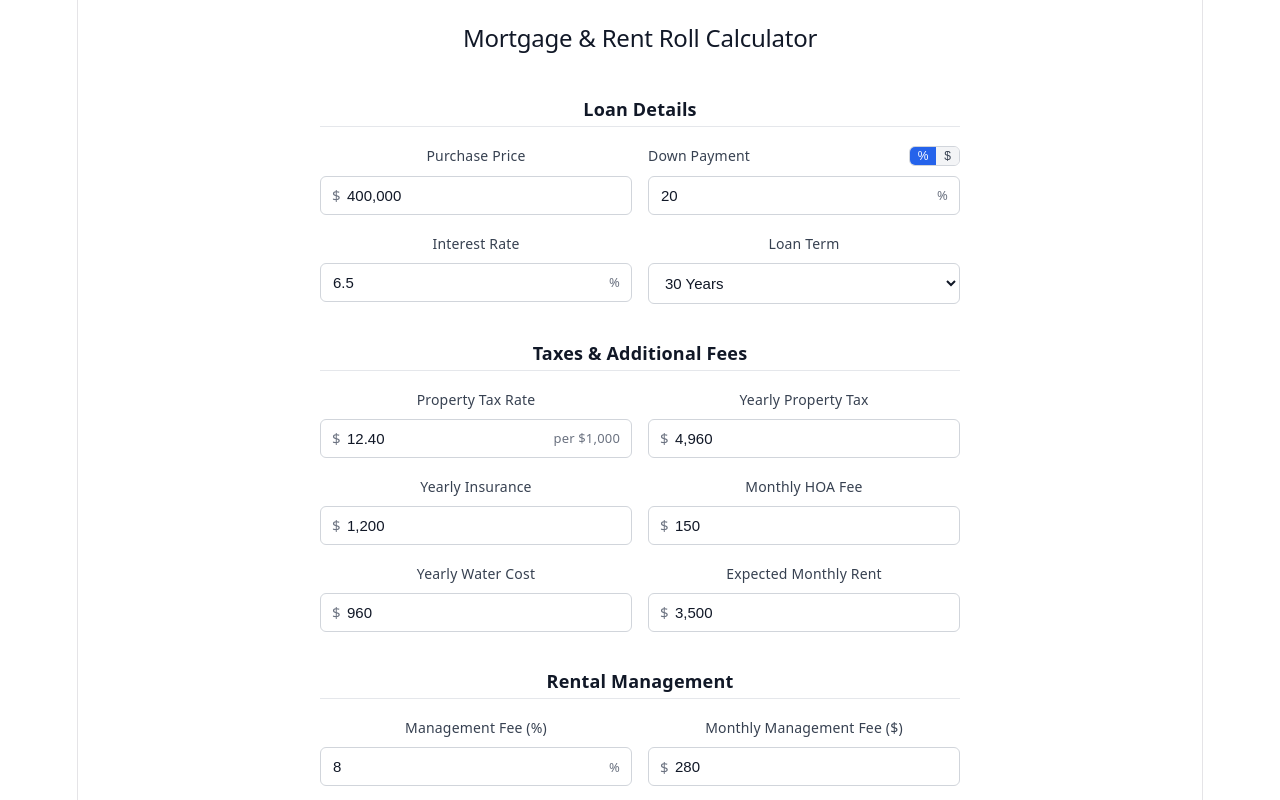
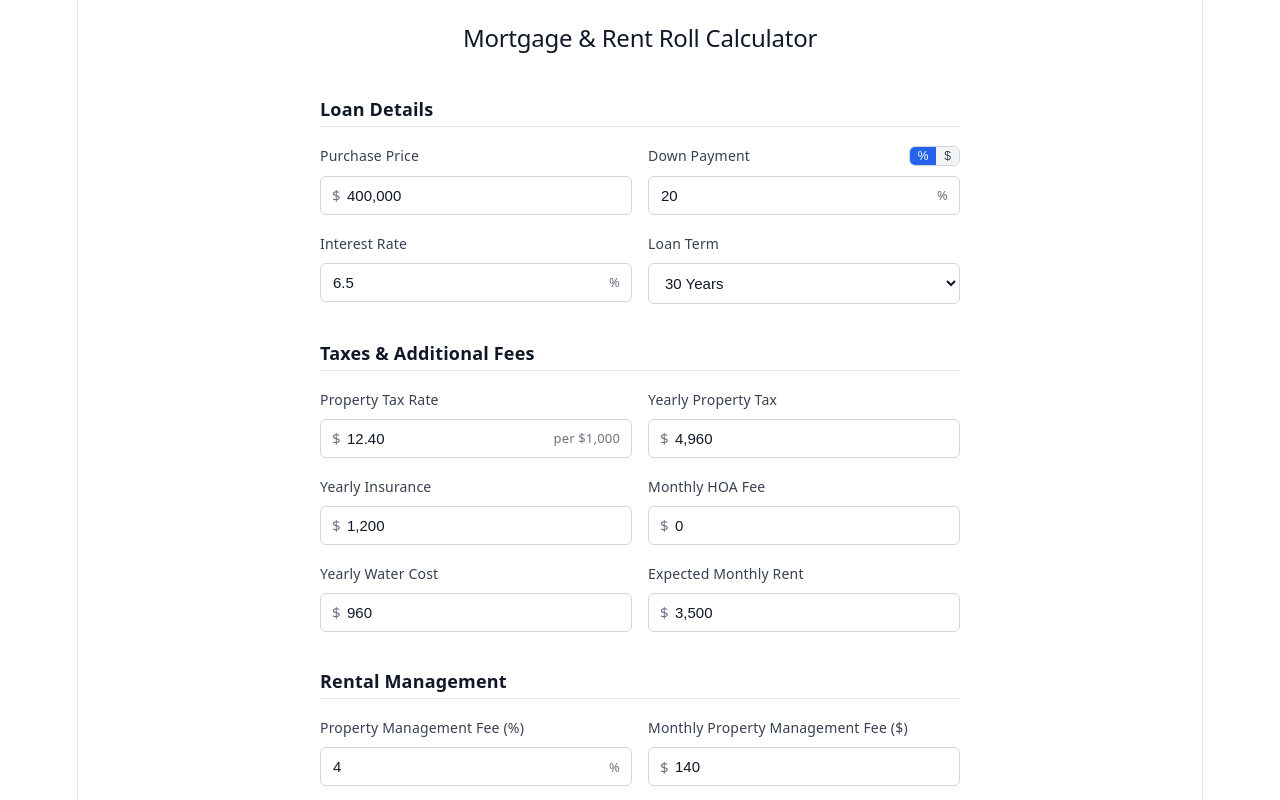
Before and after one commit to bdle/mortgage-calculator, a React (Vite) app: page / in a window 1280 px wide. Shown: the top 800 px of the page. Built offline with nearby package versions, Linux system fonts and the light colour scheme.

Commit message:
improve behaviors on fields further

```diff
--- a/src/App.jsx
+++ b/src/App.jsx
@@ -1,6 +1,6 @@
 import React, { useState, useMemo } from 'react';
 
-// Helper to format numbers with US locale comma separators (e.g., 400000 -> "400,000")
+// Helper to format numbers with US locale comma separators (e.g., 400000 -> "400,000") [cite: 61, 75]
 const formatUSNumber = (val) => {
   if (val === '' || val === undefined || isNaN(val)) return '';
   const parts = val.toString().split('.');
@@ -8,7 +8,7 @@ const formatUSNumber = (val) => {
   return parts.join('.');
 };
 
-// Helper to strip non-digit characters (except decimal) before updating state
+// Helper to strip non-digit characters (except decimal) before updating state [cite: 41]
 const parseUSNumber = (val) => {
   if (val === '') return '';
   const clean = val.replace(/,/g, '');
@@ -17,7 +17,7 @@ const parseUSNumber = (val) => {
 };
 
 export default function MortgageCalculator() {
-  // Core Loan Inputs
+  // Core Loan Inputs [cite: 1, 2]
   const [purchasePrice, setPurchasePrice] = useState('400,000');
   const [downPaymentType, setDownPaymentType] = useState('percent');
   const [downPaymentPercent, setDownPaymentPercent] = useState('20');
@@ -25,21 +25,26 @@ export default function MortgageCalculator() {
   const [interestRate, setInterestRate] = useState('6.5');
   const [loanTermYears, setLoanTermYears] = useState(30);
 
-  // Property Tax Rate ($ per $1,000)
+  // Property Tax Rate ($ per $1,000) [cite: 22, 24, 38, 76]
   const [taxRatePerThousand, setTaxRatePerThousand] = useState('12.40');
 
-  // Additional Monthly & Yearly Expenses
+  // Additional Monthly & Yearly Expenses [cite: 1, 55, 78]
   const [yearlyPropertyTax, setYearlyPropertyTax] = useState('4,960');
   const [yearlyInsurance, setYearlyInsurance] = useState('1,200');
-  const [hoaFee, setHoaFee] = useState('150');
+  const [hoaFee, setHoaFee] = useState('0');
   const [yearlyWaterCost, setYearlyWaterCost] = useState('960');
 
-  // Rental Income & Management Fee (%)
+  // Rental Income & Management Fee (%) [cite: 45, 51, 77]
   const [monthlyRent, setMonthlyRent] = useState('3,500');
-  const [propertyManagementRate, setPropertyManagementRate] = useState('8');
-  const [propertyManagementFee, setPropertyManagementFee] = useState('280');
+  const [propertyManagementRate, setPropertyManagementRate] = useState('4');
+  const [propertyManagementFee, setPropertyManagementFee] = useState('140');
 
-  // Purchase Price Change Handler
+  // Helper to handle auto-selecting input text on click/focus
+  const handleInputFocus = (e) => {
+    e.target.select();
+  };
+
+  // Purchase Price Change Handler [cite: 23, 25, 39, 40]
   const handlePriceChange = (e) => {
     const rawVal = parseUSNumber(e.target.value);
     if (rawVal === '') {
@@ -65,7 +70,7 @@ export default function MortgageCalculator() {
     }
   };
 
-  // Tax Rate Change Handler
+  // Tax Rate Change Handler [cite: 24, 25, 39, 40]
   const handleTaxRateChange = (e) => {
     const rawVal = e.target.value;
     if (rawVal === '') {
@@ -81,7 +86,7 @@ export default function MortgageCalculator() {
     setYearlyPropertyTax(formatUSNumber(calculatedTax.toFixed(2)));
   };
 
-  // Down Payment Handlers
+  // Down Payment Handlers [cite: 2]
   const handlePercentChange = (e) => {
     const rawVal = e.target.value;
     if (rawVal === '') {
@@ -112,7 +117,7 @@ export default function MortgageCalculator() {
     setDownPaymentPercent(price > 0 ? ((amt / price) * 100).toFixed(2) : '0');
   };
 
-  // Monthly Rent Change Handler
+  // Monthly Rent Change Handler [cite: 45, 51, 52, 54]
   const handleRentChange = (e) => {
     const rawVal = parseUSNumber(e.target.value);
     if (rawVal === '') {
@@ -129,7 +134,7 @@ export default function MortgageCalculator() {
     setPropertyManagementFee(formatUSNumber(calculatedFee.toFixed(2)));
   };
 
-  // Property Management Rate (%) Handler
+  // Property Management Rate (%) Handler [cite: 51, 52, 54]
   const handleManagementRateChange = (e) => {
     const rawVal = e.target.value;
     if (rawVal === '') {
@@ -146,7 +151,7 @@ export default function MortgageCalculator() {
     setPropertyManagementFee(formatUSNumber(calculatedFee.toFixed(2)));
   };
 
-  // Manual Property Management Fee ($) override handler
+  // Manual Property Management Fee ($) override handler [cite: 51, 52]
   const handleManagementFeeChange = (e) => {
     const rawVal = parseUSNumber(e.target.value);
     if (rawVal === '') {
@@ -163,7 +168,7 @@ export default function MortgageCalculator() {
     setPropertyManagementRate(calculatedRate.toFixed(2));
   };
 
-  // Calculations Memo
+  // Calculations Memo [cite: 2, 28, 42, 46, 56]
   const calculations = useMemo(() => {
     const price = purchasePrice === '' ? 0 : Number(parseUSNumber(purchasePrice));
     const pct = downPaymentPercent === '' ? 0 : Number(parseUSNumber(downPaymentPercent));
@@ -175,7 +180,7 @@ export default function MortgageCalculator() {
     const ins = yearlyInsurance === '' ? 0 : Number(parseUSNumber(yearlyInsurance));
     const hoa = hoaFee === '' ? 0 : Number(parseUSNumber(hoaFee));
 
-    // Convert Yearly Water Cost into Monthly Expense
+    // Convert Yearly Water Cost into Monthly Expense [cite: 56, 78]
     const yearlyWater = yearlyWaterCost === '' ? 0 : Number(parseUSNumber(yearlyWaterCost));
     const monthlyWater = yearlyWater / 12;
 
@@ -239,7 +244,7 @@ export default function MortgageCalculator() {
       <div style={styles.mainLayout}>
         {/* Input Form Section */}
         <div style={styles.formContainer}>
-          {/* LOAN DETAILS SECTION */}
+          {/* LOAN DETAILS SECTION [cite: 1, 2, 73] */}
           <h3 style={styles.sectionHeader}>Loan Details</h3>
           <div style={styles.twoColumnGrid}>
             <label style={styles.label}>
@@ -251,6 +256,7 @@ export default function MortgageCalculator() {
                   style={styles.inputWithPrefix}
                   value={purchasePrice}
                   onChange={handlePriceChange}
+                  onFocus={handleInputFocus}
                 />
               </div>
             </label>
@@ -283,6 +289,7 @@ export default function MortgageCalculator() {
                     style={styles.inputWithSuffix}
                     value={downPaymentPercent}
                     onChange={handlePercentChange}
+                    onFocus={handleInputFocus}
                   />
                   <span style={styles.suffix}>%</span>
                 </div>
@@ -294,6 +301,7 @@ export default function MortgageCalculator() {
                     style={styles.inputWithPrefix}
                     value={downPaymentAmount}
                     onChange={handleAmountChange}
+                    onFocus={handleInputFocus}
                   />
                 </div>
               )}
@@ -307,6 +315,7 @@ export default function MortgageCalculator() {
                   style={styles.inputWithSuffix}
                   value={interestRate}
                   onChange={(e) => setInterestRate(e.target.value)}
+                  onFocus={handleInputFocus}
                 />
                 <span style={styles.suffix}>%</span>
               </div>
@@ -326,7 +335,7 @@ export default function MortgageCalculator() {
             </label>
           </div>
 
-          {/* TAXES & ADDITIONAL FEES SECTION */}
+          {/* TAXES & ADDITIONAL FEES SECTION [cite: 1, 24, 45, 55] */}
           <h3 style={styles.sectionHeader}>Taxes & Additional Fees</h3>
           <div style={styles.twoColumnGrid}>
             <label style={styles.label}>
@@ -338,6 +347,7 @@ export default function MortgageCalculator() {
                   style={styles.inputWithLongSuffix}
                   value={taxRatePerThousand}
                   onChange={handleTaxRateChange}
+                  onFocus={handleInputFocus}
                 />
                 <span style={styles.suffix}>per $1,000</span>
               </div>
@@ -352,6 +362,7 @@ export default function MortgageCalculator() {
                   style={styles.inputWithPrefix}
                   value={yearlyPropertyTax}
                   onChange={(e) => setYearlyPropertyTax(formatUSNumber(parseUSNumber(e.target.value)))}
+                  onFocus={handleInputFocus}
                 />
               </div>
             </label>
@@ -365,6 +376,7 @@ export default function MortgageCalculator() {
                   style={styles.inputWithPrefix}
                   value={yearlyInsurance}
                   onChange={(e) => setYearlyInsurance(formatUSNumber(parseUSNumber(e.target.value)))}
+                  onFocus={handleInputFocus}
                 />
               </div>
             </label>
@@ -378,6 +390,7 @@ export default function MortgageCalculator() {
                   style={styles.inputWithPrefix}
                   value={hoaFee}
                   onChange={(e) => setHoaFee(formatUSNumber(parseUSNumber(e.target.value)))}
+                  onFocus={handleInputFocus}
                 />
               </div>
             </label>
@@ -391,6 +404,7 @@ export default function MortgageCalculator() {
                   style={styles.inputWithPrefix}
                   value={yearlyWaterCost}
                   onChange={(e) => setYearlyWaterCost(formatUSNumber(parseUSNumber(e.target.value)))}
+                  onFocus={handleInputFocus}
                 />
               </div>
             </label>
@@ -404,29 +418,31 @@ export default function MortgageCalculator() {
                   style={styles.inputWithPrefix}
                   value={monthlyRent}
                   onChange={handleRentChange}
+                  onFocus={handleInputFocus}
                 />
               </div>
             </label>
           </div>
 
-          {/* RENTAL MANAGEMENT SECTION */}
+          {/* RENTAL MANAGEMENT SECTION [cite: 51, 77] */}
           <h3 style={styles.sectionHeader}>Rental Management</h3>
           <div style={styles.twoColumnGrid}>
             <label style={styles.label}>
-              Management Fee (%)
+              Property Management Fee (%)
               <div style={styles.inputWrapper}>
                 <input
                   type="text"
                   style={styles.inputWithSuffix}
                   value={propertyManagementRate}
                   onChange={handleManagementRateChange}
+                  onFocus={handleInputFocus}
                 />
                 <span style={styles.suffix}>%</span>
               </div>
             </label>
 
             <label style={styles.label}>
-              Monthly Management Fee ($)
+              Monthly Property Management Fee ($)
               <div style={styles.inputWrapper}>
                 <span style={styles.prefix}>$</span>
                 <input
@@ -434,13 +450,14 @@ export default function MortgageCalculator() {
                   style={styles.inputWithPrefix}
                   value={propertyManagementFee}
                   onChange={handleManagementFeeChange}
+                  onFocus={handleInputFocus}
                 />
               </div>
             </label>
           </div>
         </div>
 
-        {/* Results Summary Section */}
+        {/* Results Summary Section [cite: 46, 47, 48, 62, 79] */}
         <div style={styles.summaryCard}>
           <h3 style={styles.summaryTitle}>Estimated Monthly Payment</h3>
           <div style={styles.totalAmount}>
@@ -483,7 +500,7 @@ export default function MortgageCalculator() {
 
           <hr style={styles.divider} />
 
-          {/* RENT ROLL VS MORTGAGE ANALYSIS */}
+          {/* RENT ROLL VS MORTGAGE ANALYSIS [cite: 46, 47, 48, 79] */}
           <h4 style={styles.rentHeader}>Rent Roll vs. Mortgage</h4>
 
           <div style={styles.breakdownList}>
@@ -523,7 +540,7 @@ export default function MortgageCalculator() {
   );
 }
 
-// Inline Style Configuration
+// Inline Style Configuration [cite: 19, 20, 70, 73, 92]
 const styles = {
   container: {
     maxWidth: '1000px',
@@ -561,6 +578,7 @@ const styles = {
     borderBottom: '1px solid #e5e7eb',
     paddingBottom: '4px',
     color: '#111827',
+    textAlign: 'left',
   },
   label: {
     display: 'flex',
@@ -569,11 +587,14 @@ const styles = {
     fontSize: '14px',
     fontWeight: '500',
     color: '#374151',
+    textAlign: 'left',
+    alignItems: 'stretch',
   },
   inputWrapper: {
     position: 'relative',
     display: 'flex',
     alignItems: 'center',
+    width: '100%',
   },
   prefix: {
     position: 'absolute',
@@ -601,6 +622,7 @@ const styles = {
     outline: 'none',
     width: '100%',
     boxSizing: 'border-box',
+    textAlign: 'left',
   },
   inputWithPrefix: {
     padding: '10px 12px 10px 26px',
@@ -612,6 +634,7 @@ const styles = {
     outline: 'none',
     width: '100%',
     boxSizing: 'border-box',
+    textAlign: 'left',
   },
   inputWithSuffix: {
     padding: '10px 26px 10px 12px',
@@ -623,9 +646,10 @@ const styles = {
     outline: 'none',
     width: '100%',
     boxSizing: 'border-box',
+    textAlign: 'left',
   },
   inputWithLongSuffix: {
-    padding: '10px 85px 10px 26px', // Extra padding right for "per $1,000"
+    padding: '10px 85px 10px 26px',
     borderRadius: '6px',
     border: '1px solid #d1d5db',
     fontSize: '15px',
@@ -634,6 +658,7 @@ const styles = {
     outline: 'none',
     width: '100%',
     boxSizing: 'border-box',
+    textAlign: 'left',
   },
   downPaymentContainer: {
     display: 'flex',
@@ -709,6 +734,7 @@ const styles = {
     fontSize: '16px',
     fontWeight: '600',
     color: '#111827',
+    textAlign: 'left',
   },
   cashFlowBox: {
     marginTop: '16px',
```
